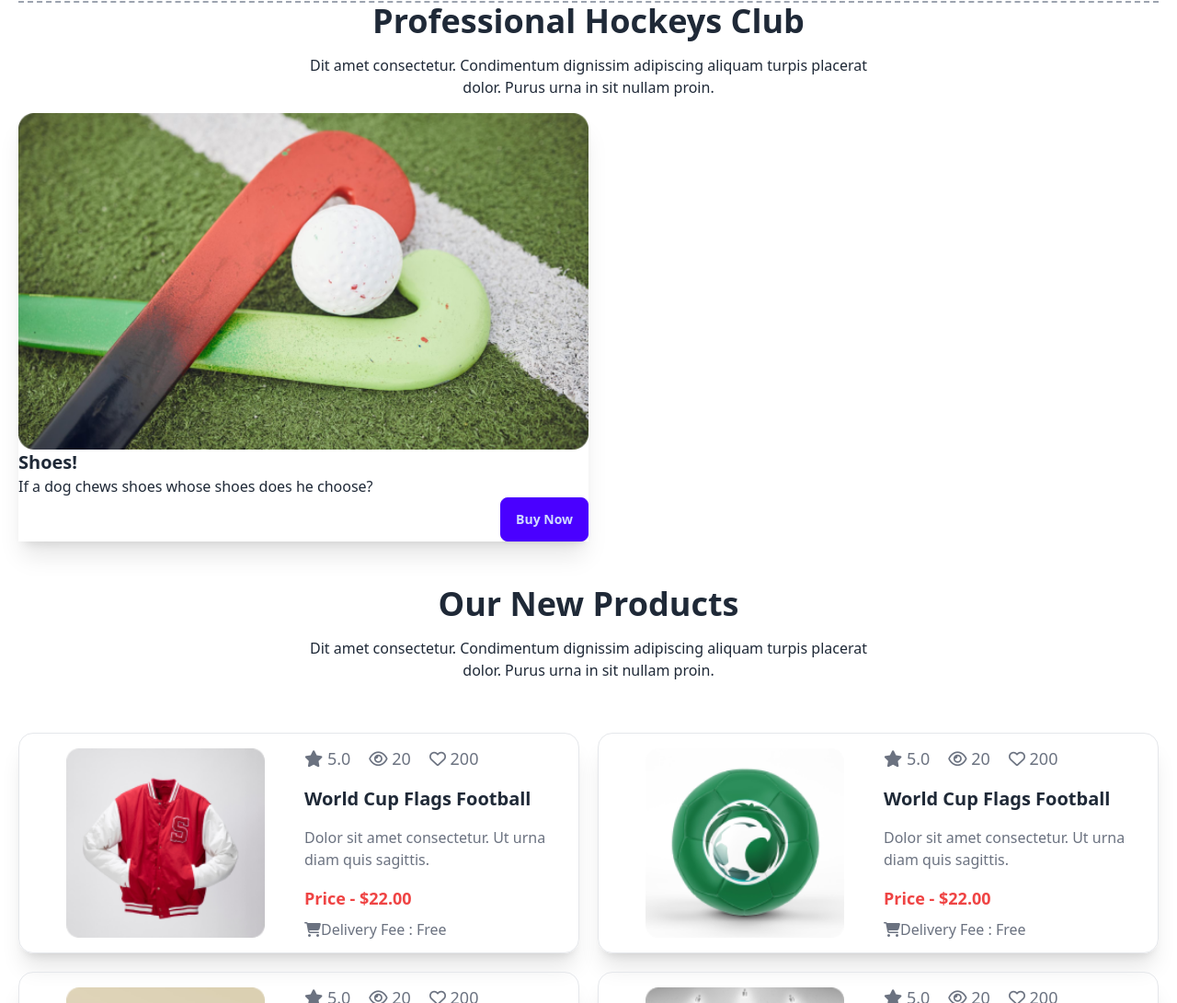
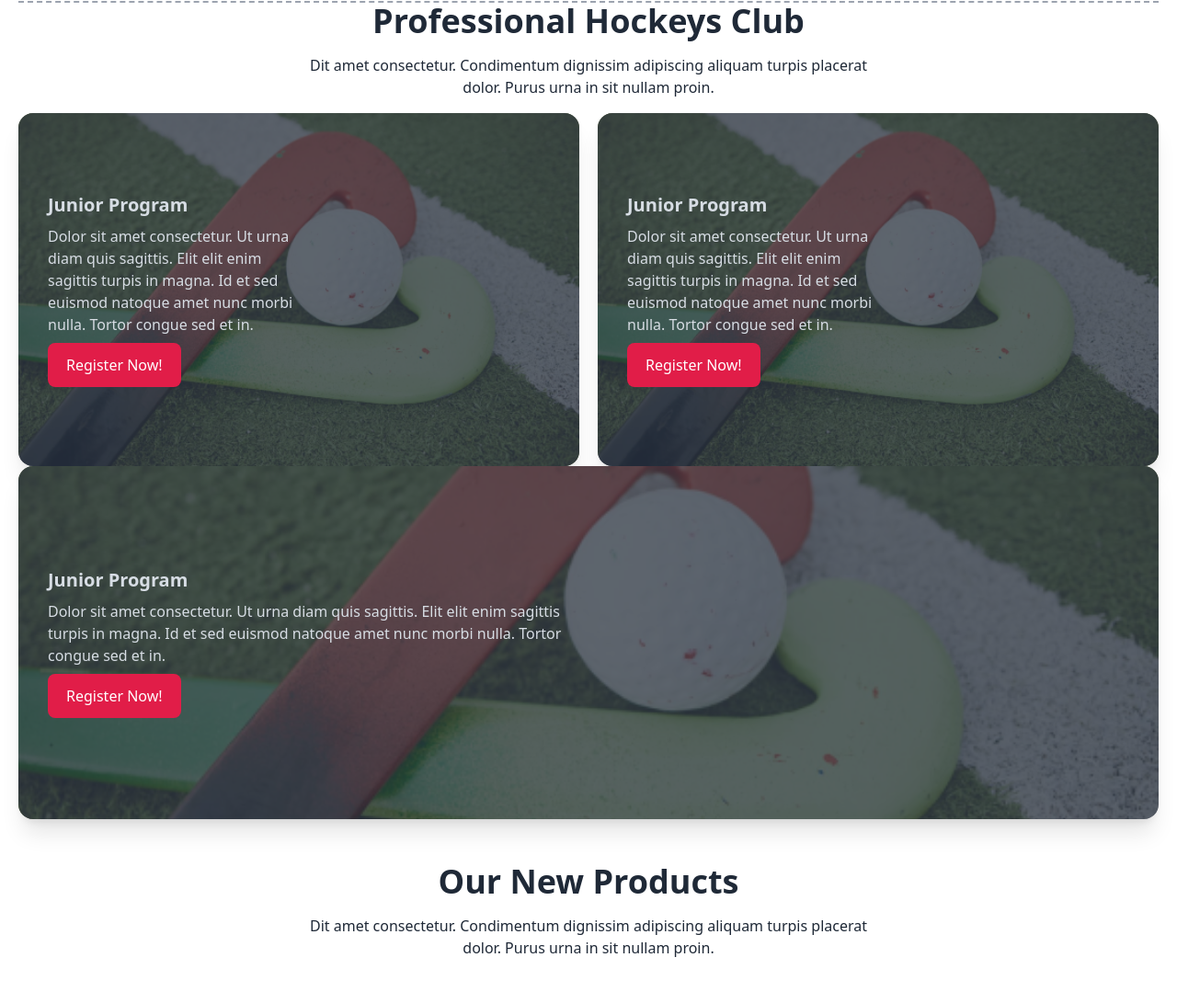
Before and after one commit to devmahin/Assignment-3, a plain HTML site: page index.html in a window 1280 px wide. Shown: the part 525-1616 px from the top of the page at 92% size. Drawn offline with nearby package versions, Linux system fonts and the light colour scheme.

Commit message:
image card

```diff
--- a/index.html
+++ b/index.html
@@ -24,6 +24,7 @@
             }
         }
     </script>
+
 </head>
 
 <body>
@@ -72,9 +73,9 @@
             <p class="text-base text-center py-4  w-3/4 md:w-1/2 mx-auto">Dit amet consectetur. Condimentum dignissim
                 adipiscing aliquam turpis placerat dolor. Purus urna in sit nullam proin. </p>
 
-                <div class="grid grid-cols-12">
-                    <!-- <div style="background-color: red;" class="relative col-span-6 rounded-xl  image-full">
-                        <figure><img src="Images/2.png" class="w-full "  alt="Shoes" /></figure>
+            <div class="grid grid-cols-12 gap-y-5 lg:gap-y-0 lg:gap-5">
+                <!-- <div class="relative z-30 col-span-6 rounded-xl  image-full">
+                        <figure><img src="Images/2.png" class="w-full z-40"  alt="Shoes" /></figure>
 
                         <div class="absolute left-0 top-1/2
                          text-white transform -translate-y-1/2 ml-10 space-y-3 ">
@@ -87,17 +88,42 @@
                         </div>
 
                       </div> -->
-                      <div class="card2 col-span-6  bg-base-100 shadow-xl image-full">
-                        <figure><img src="Images/2.png" class="w-full" alt="Shoes" /></figure>
-                        <div class="">
-                          <h2 class="card-title">Shoes!</h2>
-                          <p>If a dog chews shoes whose shoes does he choose?</p>
-                          <div class="card-actions justify-end">
-                            <button class="btn btn-primary">Buy Now</button>
+
+                      <div class="card  bg-base-100 shadow-xl  h-96 col-span-12 lg:col-span-6 image-full">
+                        <figure><img src="Images/2.png" class="w-full h-full" alt="Shoes" /></figure>
+                        <div class="card-body justify-center">
+                          <h2 class="card-title">Junior Program</h2>
+                          <p class="flex-grow-0 w-full lg:w-1/2">Dolor sit amet consectetur. Ut urna diam quis sagittis. Elit elit
+                            enim sagittis turpis in magna. Id et sed euismod natoque amet nunc morbi nulla. Tortor congue sed et in.</p>
+                          <div class="card-actions justify-start">
+                            <button class=" bg-rose-600 border-0 text-white px-5 py-3 rounded-lg">Register Now!</button>
                           </div>
                         </div>
                       </div>
-                </div>
+                      <div class="card  bg-base-100 shadow-xl col-span-12 h-96 lg:col-span-6 image-full">
+                        <figure><img src="Images/2.png" class="w-full h-full" alt="Shoes" /></figure>
+                        <div class="card-body justify-center">
+                          <h2 class="card-title">Junior Program</h2>
+                          <p class="flex-grow-0 w-full lg:w-1/2">Dolor sit amet consectetur. Ut urna diam quis sagittis. Elit elit
+                            enim sagittis turpis in magna. Id et sed euismod natoque amet nunc morbi nulla. Tortor congue sed et in.</p>
+                          <div class="card-actions justify-start">
+                            <button class=" bg-rose-600 border-0 text-white px-5 py-3 rounded-lg">Register Now!</button>
+                          </div>
+                        </div>
+                      </div>
+                      <div class="card  bg-base-100 shadow-xl col-span-12 h-96 image-full">
+                        <figure><img src="Images/2.png" class="w-full h-full" alt="Shoes" /></figure>
+                        <div class="card-body justify-center">
+                          <h2 class="card-title">Junior Program</h2>
+                          <p class="flex-grow-0 w-full lg:w-1/2">Dolor sit amet consectetur. Ut urna diam quis sagittis. Elit elit
+                            enim sagittis turpis in magna. Id et sed euismod natoque amet nunc morbi nulla. Tortor congue sed et in.</p>
+                          <div class="card-actions justify-start">
+                            <button class=" bg-rose-600 border-0 text-white px-5 py-3 rounded-lg">Register Now!</button>
+                          </div>
+                        </div>
+                      </div>
+
+            </div>
         </section>
 
 
@@ -436,7 +462,7 @@
 
                 <div class="col-span-2 mt-5 lg:mt-0">
                     <div class="">
-                        <div class="grid grid-cols-2 gap-3">
+                        <div class="grid grid-cols-1 lg:grid-cols-2 gap-3">
                             <div>
                                 <label class="text-xl font-bold " for="">Your Name</label>
                                 <input type="text" placeholder="Enter your full name"
```
